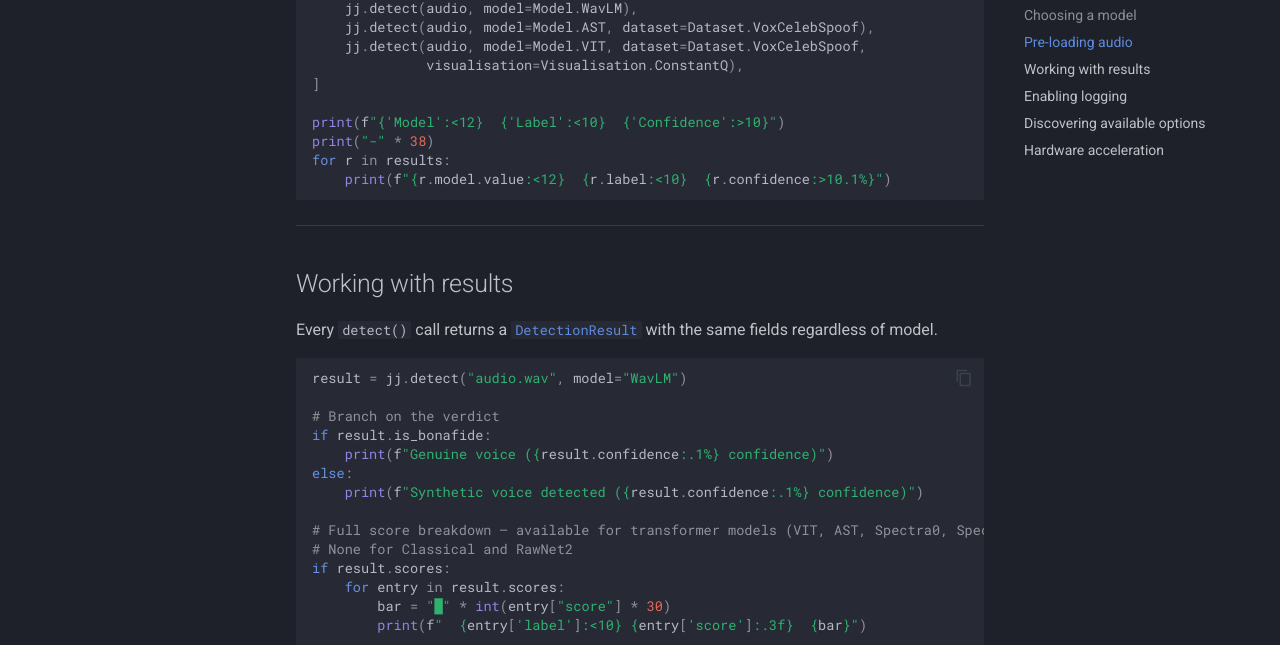
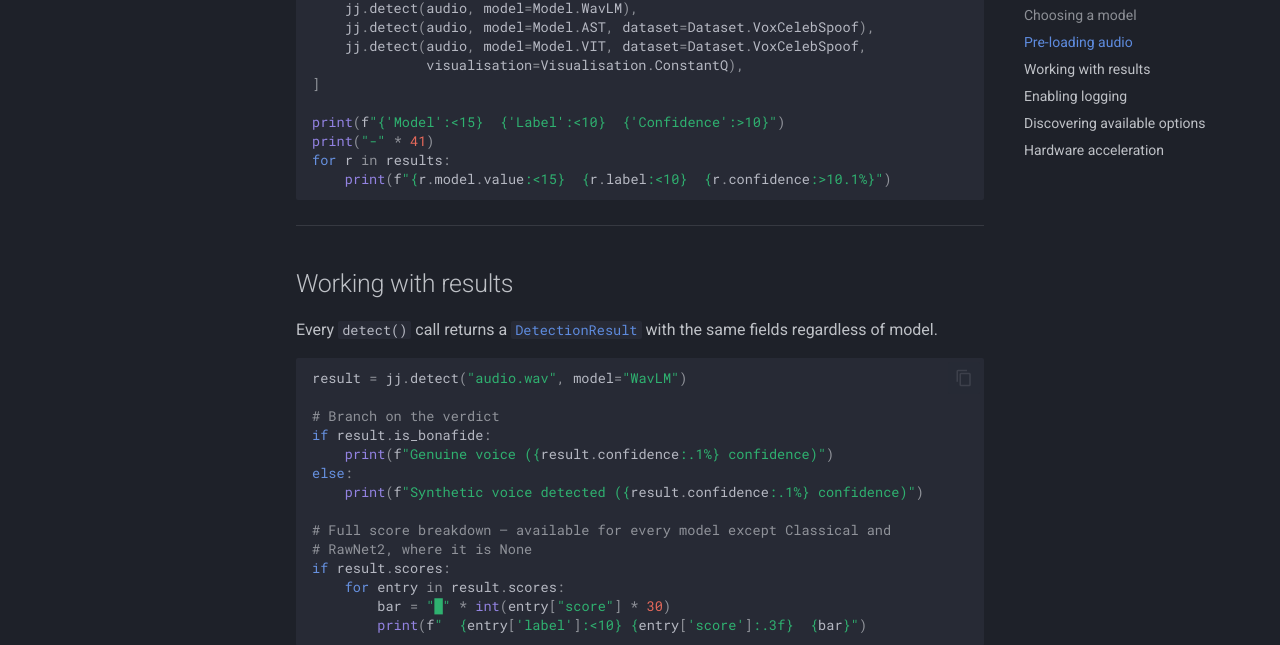
Before and after one commit to MattyB95/Jabberjay, an MkDocs documentation site: the page built from docs/getting-started.md, in a window 1280 px wide and 900 px high, scrolled down 1847 px. Shown: the part 147-792 px from the top of the window. Built offline with MkDocs 1.6.1 and Material for MkDocs 9.7.7, drawn with Linux system fonts in a browser that asks for light colours; comment, search, counter and statistics services are not loaded.

Commit message:
docs: fix PyPI links and stale model lists, and relax the model licence policy

````diff
--- a/docs/getting-started.md
+++ b/docs/getting-started.md
@@ -105,10 +105,10 @@ results = [
               visualisation=Visualisation.ConstantQ),
 ]
 
-print(f"{'Model':<12}  {'Label':<10}  {'Confidence':>10}")
-print("-" * 38)
+print(f"{'Model':<15}  {'Label':<10}  {'Confidence':>10}")
+print("-" * 41)
 for r in results:
-    print(f"{r.model.value:<12}  {r.label:<10}  {r.confidence:>10.1%}")
+    print(f"{r.model.value:<15}  {r.label:<10}  {r.confidence:>10.1%}")
 ```
 
 ---
@@ -126,8 +126,8 @@ if result.is_bonafide:
 else:
     print(f"Synthetic voice detected ({result.confidence:.1%} confidence)")
 
-# Full score breakdown — available for transformer models (VIT, AST, Spectra0, SpectraAASIST, SpectraAASIST3, Wav2Vec2, HuBERT, WavLM)
-# None for Classical and RawNet2
+# Full score breakdown — available for every model except Classical and
+# RawNet2, where it is None
 if result.scores:
     for entry in result.scores:
         bar = "█" * int(entry["score"] * 30)
--- a/pyproject.toml
+++ b/pyproject.toml
@@ -141,3 +141,7 @@ invalid-mutable-override = "ignore"
 
 [tool.hatch.build.targets.wheel]
 packages = ["src/Jabberjay"]
+
+[tool.hatch.build.targets.sdist]
+# The README links the social preview by URL, so it isn't needed to build
+exclude = ["social_preview.png"]
````
Also changed, not shown: CONTRIBUTING.md (+18 -4 lines), README.md (+9 -9 lines), .zenodo.json, 4 other files.
